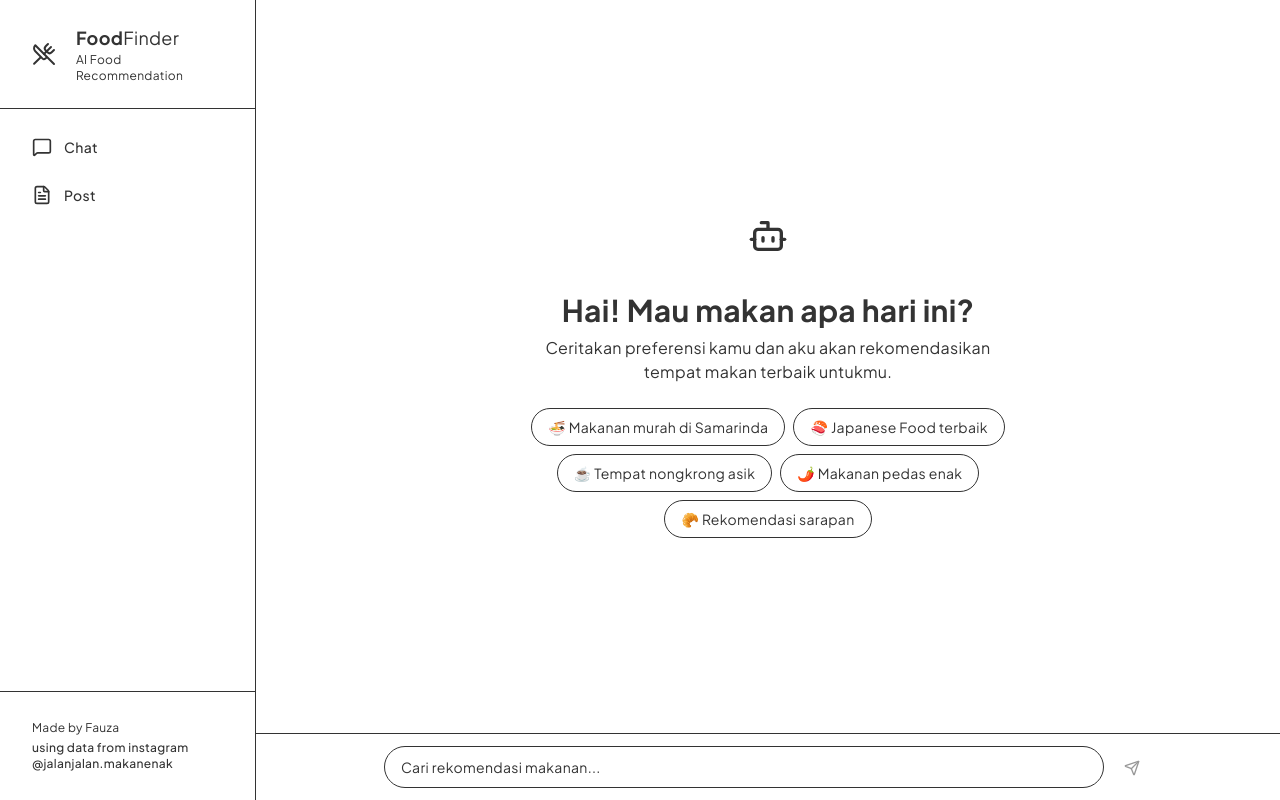
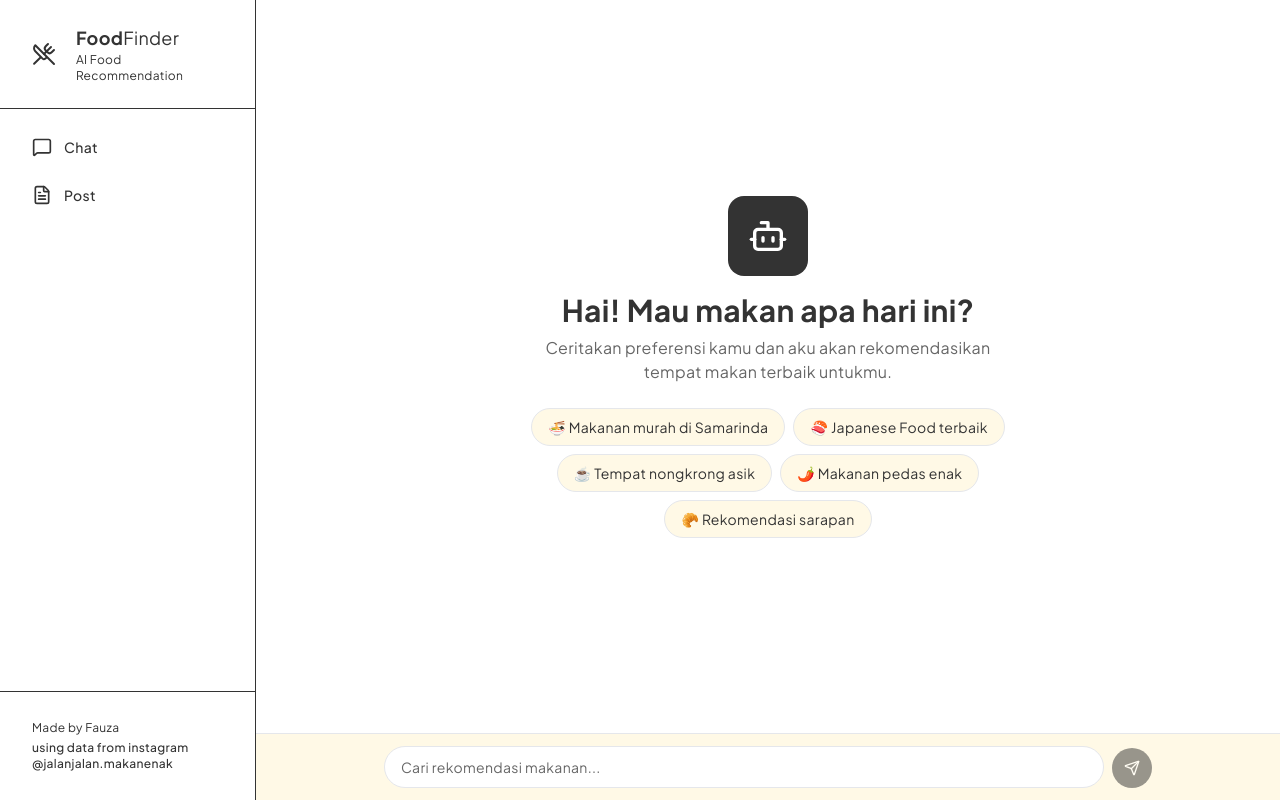
Before and after one commit to Fauza27/food-recommendation-chatbot, a Next.js app in the folder frontend/: page / in a window 1280 px wide. Built offline with nearby package versions, Linux system fonts and the light colour scheme.

Commit message:
Improve main page UI and interactions

```diff
--- a/frontend/src/app/page.tsx
+++ b/frontend/src/app/page.tsx
@@ -74,11 +74,11 @@ export default function Home() {
         {isEmpty ? (
           <div className="flex flex-col items-center justify-center h-full px-4 text-center gap-6">
             <motion.div initial={{ scale: 0.8, opacity: 0 }} animate={{ scale: 1, opacity: 1 }} transition={{ duration: 0.5 }}>
-              <div className="h-20 w-20 bg-[hsl(var(--color-foreground))] flex items-center justify-center mb-4 mx-auto rounded-2xl">
-                <Bot className="h-10 w-10 text-[hsl(var(--color-background))]" />
+              <div className="h-20 w-20 bg-foreground flex items-center justify-center mb-4 mx-auto rounded-2xl">
+                <Bot className="h-10 w-10 text-background" />
               </div>
-              <h2 className="text-3xl font-bold text-[hsl(var(--color-foreground))]">Hai! Mau makan apa hari ini?</h2>
-              <p className="text-[hsl(var(--color-muted-foreground))] mt-2 max-w-md">
+              <h2 className="text-3xl font-bold text-foreground">Hai! Mau makan apa hari ini?</h2>
+              <p className="text-muted-foreground mt-2 max-w-md">
                 Ceritakan preferensi kamu dan aku akan rekomendasikan tempat makan terbaik untukmu.
               </p>
             </motion.div>
@@ -89,7 +89,7 @@ export default function Home() {
                   whileHover={{ scale: 1.04 }}
                   whileTap={{ scale: 0.97 }}
                   onClick={() => handleSend(s)}
-                  className="px-4 py-2 bg-[hsl(var(--color-card))] border border-[hsl(var(--color-border))] rounded-lg text-sm text-[hsl(var(--color-foreground))] hover:bg-[hsl(var(--color-muted))] transition-smooth"
+                  className="px-4 py-2 bg-card border border-border rounded-lg text-sm text-foreground hover:bg-muted transition-smooth"
                 >
                   {s}
                 </motion.button>
@@ -114,7 +114,7 @@ export default function Home() {
       </div>
 
       {/* Input bar */}
-      <div className="bg-[hsl(var(--color-card))] border-t border-[hsl(var(--color-border))] p-3">
+      <div className="bg-card border-t border-border p-3">
         <div className="max-w-3xl mx-auto flex items-end gap-2">
           <textarea
             ref={inputRef}
@@ -123,13 +123,13 @@ export default function Home() {
             onKeyDown={handleKeyDown}
             placeholder="Cari rekomendasi makanan..."
             rows={1}
-            className="flex-1 resize-none bg-[hsl(var(--color-background))] border border-[hsl(var(--color-border))] rounded-lg px-4 py-2.5 text-sm text-[hsl(var(--color-foreground))] placeholder:text-[hsl(var(--color-muted-foreground))] focus:outline-none focus:ring-2 focus:ring-[hsl(var(--color-foreground))] max-h-32 transition-smooth"
+            className="flex-1 resize-none bg-background border border-border rounded-lg px-4 py-2.5 text-sm text-foreground placeholder:text-muted-foreground focus:outline-none focus:ring-2 focus:ring-foreground max-h-32 transition-smooth"
           />
           <Button
             onClick={() => handleSend()}
             disabled={!input.trim() || loading}
             size="icon"
-            className="h-10 w-10 bg-[hsl(var(--color-foreground))] hover:bg-[hsl(var(--color-foreground))]/90 text-[hsl(var(--color-background))] shrink-0 transition-smooth"
+            className="h-10 w-10 bg-foreground hover:bg-foreground/90 text-background shrink-0 transition-smooth"
           >
             <Send className="h-4 w-4" />
           </Button>
```
